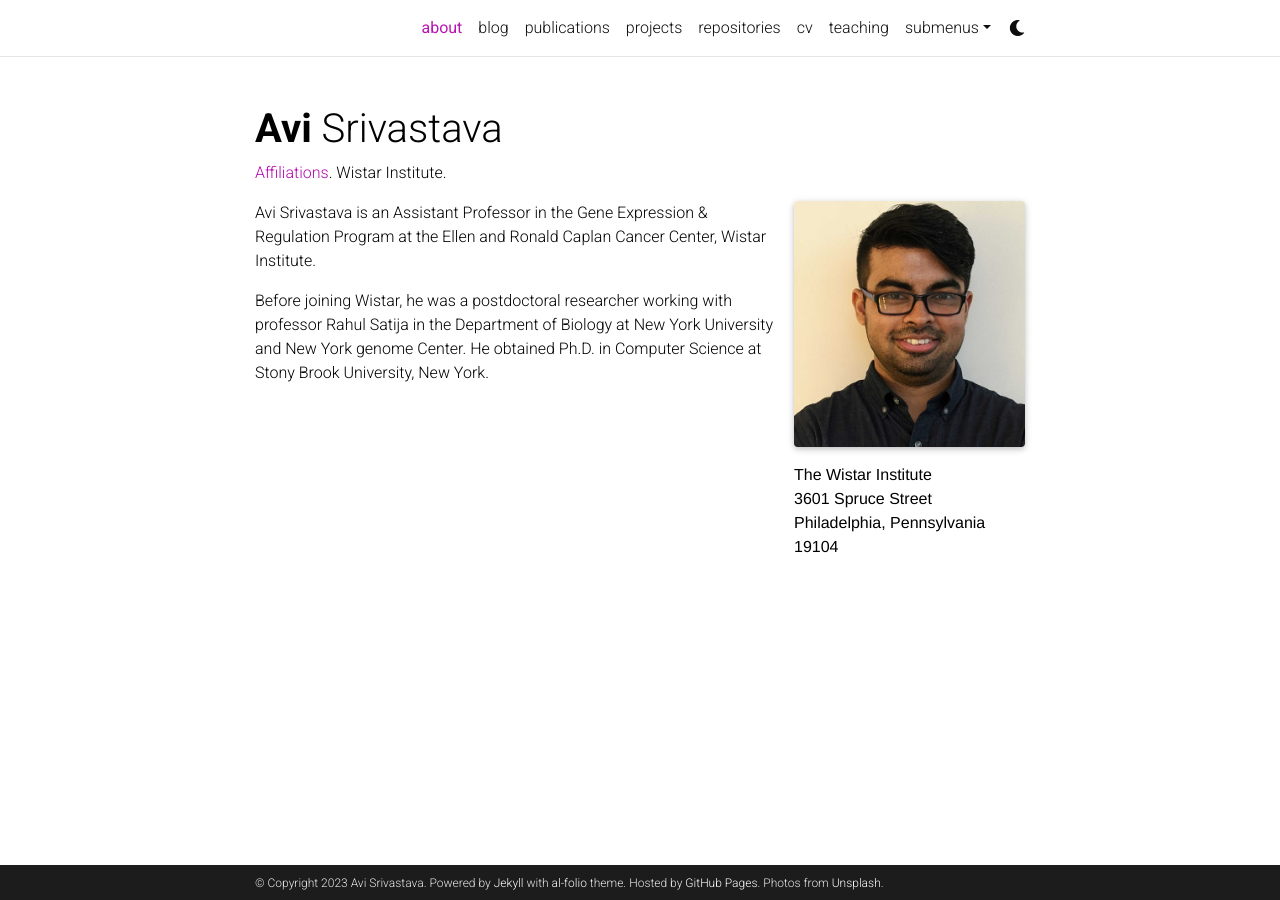
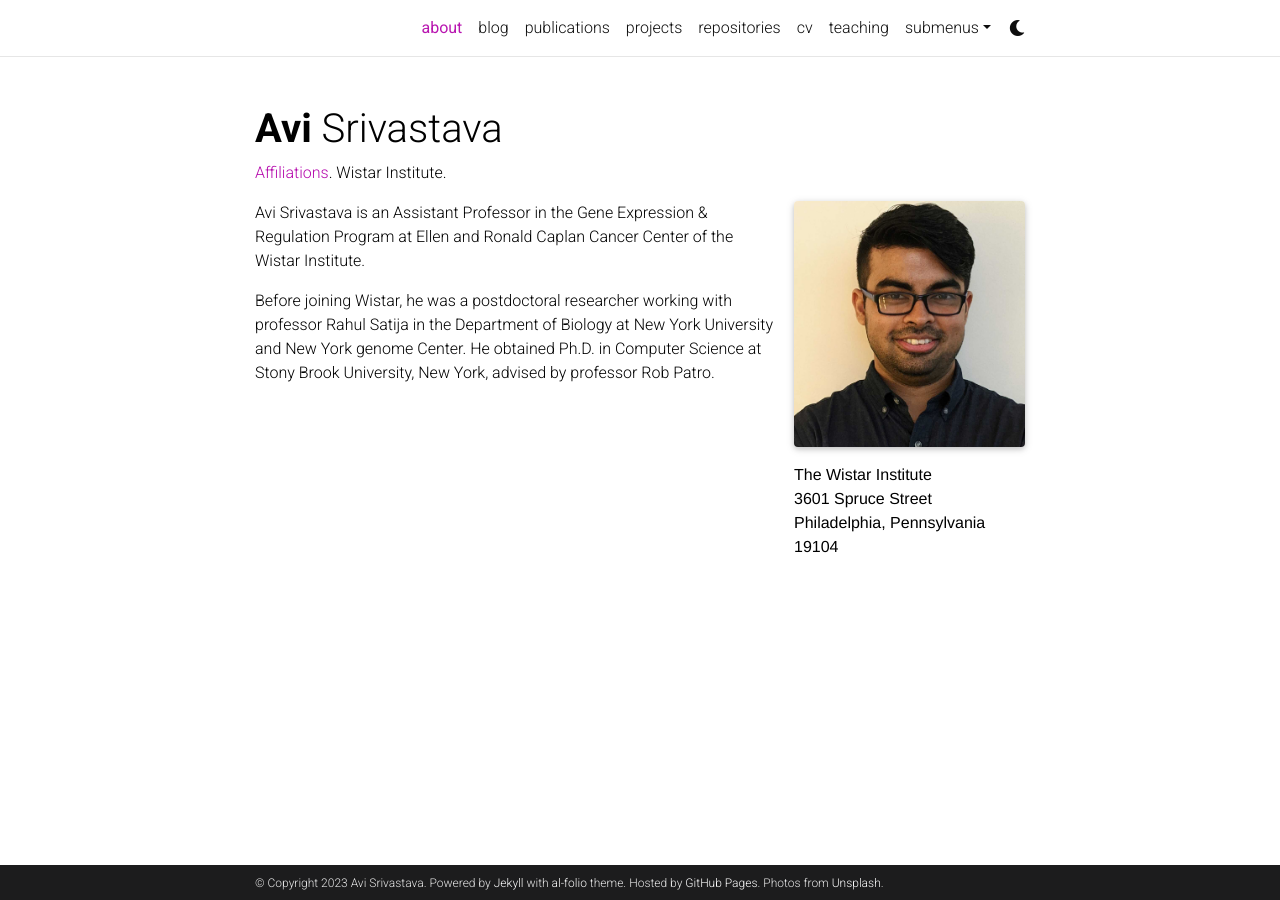
Before and after one commit to avisrilab/avisrilab.github.io, a Jekyll site: the page built from _pages/about.md, in a window 1280 px wide. Built offline with Jekyll 4.4.1, drawn with Linux system fonts in a browser that asks for light colours; full-size pictures stand in for the smaller copies a plugin makes; comment, search, counter and statistics services are not loaded; a style sheet for code colours, icons or effects is not loaded.

Commit message:
Update about.md

```diff
--- a/_pages/about.md
+++ b/_pages/about.md
@@ -19,6 +19,6 @@ selected_papers: false # includes a list of papers marked as "selected={true}"
 social: false  # includes social icons at the bottom of the page
 ---
 
-Avi Srivastava is an Assistant Professor in the Gene Expression & Regulation Program at the Ellen and Ronald Caplan Cancer Center, Wistar Institute.
+Avi Srivastava is an Assistant Professor in the Gene Expression & Regulation Program at Ellen and Ronald Caplan Cancer Center of the Wistar Institute.
 
-Before joining Wistar, he was a postdoctoral researcher working with professor Rahul Satija in the Department of Biology at New York University and New York genome Center. He obtained Ph.D. in Computer Science at Stony Brook University, New York.
+Before joining Wistar, he was a postdoctoral researcher working with professor Rahul Satija in the Department of Biology at New York University and New York genome Center. He obtained Ph.D. in Computer Science at Stony Brook University, New York, advised by professor Rob Patro.
```
